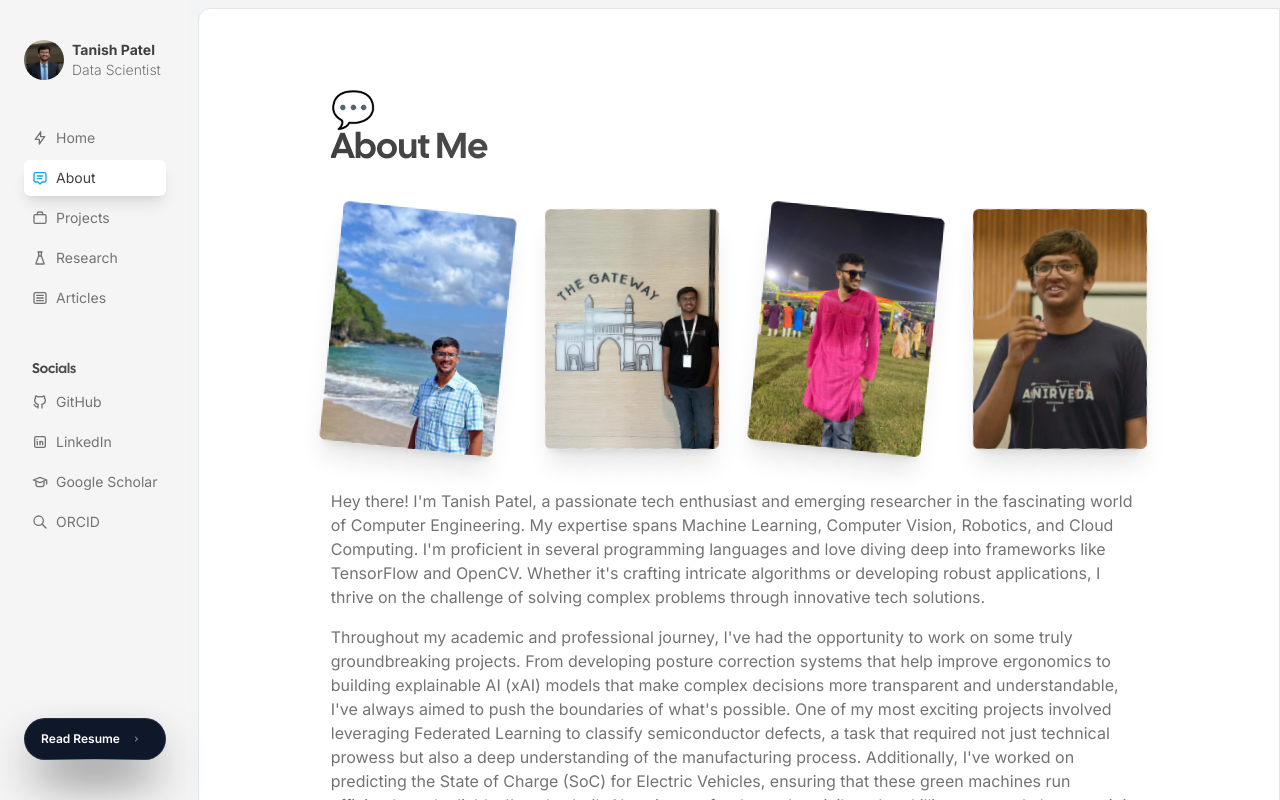
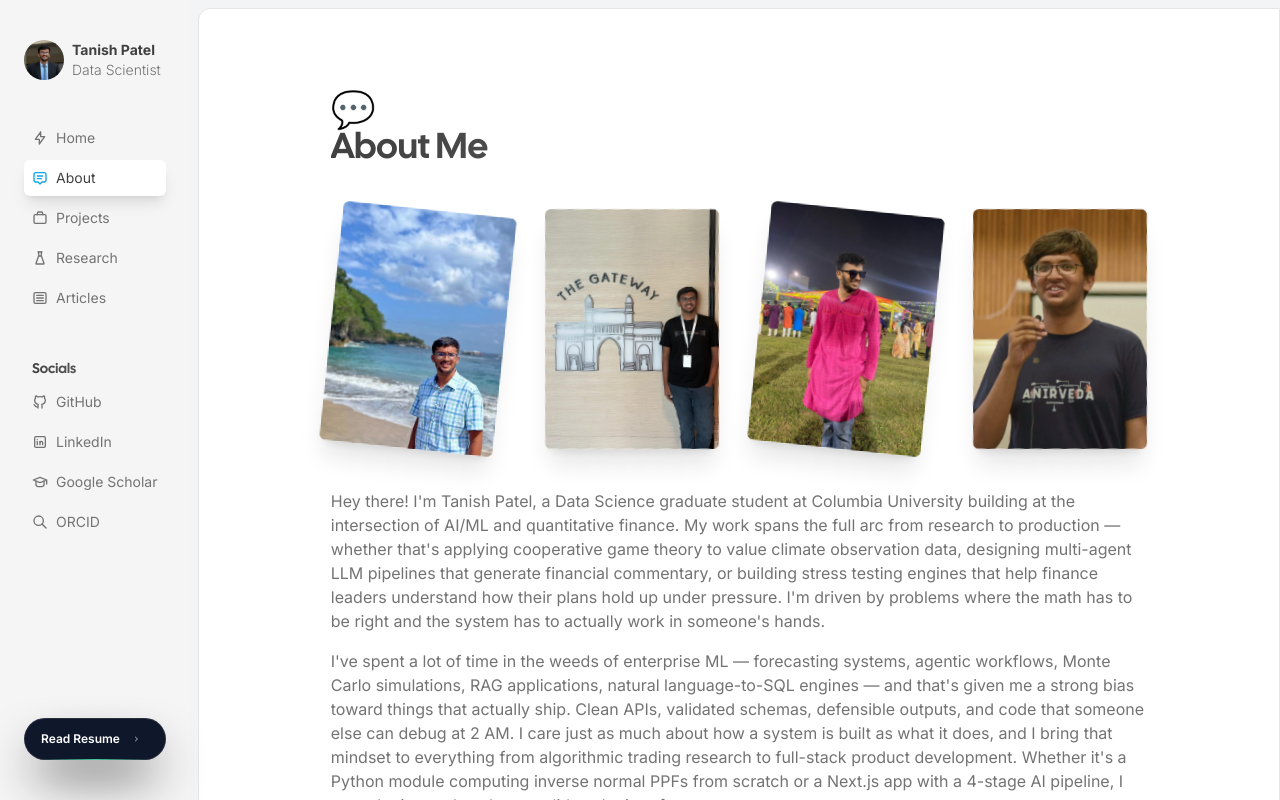
Before and after one commit to tanishpatel0106/portfolio-frontend, a Next.js app: page /about in a window 1280 px wide. Built offline with nearby package versions, Linux system fonts and the light colour scheme.

Commit message:
About Changed

```diff
--- a/src/components/About.tsx
+++ b/src/components/About.tsx
@@ -71,27 +71,22 @@ export default function About() {
 
       <div className="max-w-4xl">
         <Paragraph className=" mt-4">
-        Hey there! I&apos;m Tanish Patel, a passionate tech enthusiast and emerging researcher in the fascinating world of Computer Engineering. My expertise spans Machine Learning, Computer Vision, Robotics, and Cloud Computing. I&apos;m proficient in several programming languages and love diving deep into frameworks like TensorFlow and OpenCV. Whether it&apos;s crafting intricate algorithms or developing robust applications, I thrive on the challenge of solving complex problems through innovative tech solutions.
+        Hey there! I&apos;m Tanish Patel, a Data Science graduate student at Columbia University building at the intersection of AI/ML and quantitative finance. My work spans the full arc from research to production — whether that&apos;s applying cooperative game theory to value climate observation data, designing multi-agent LLM pipelines that generate financial commentary, or building stress testing engines that help finance leaders understand how their plans hold up under pressure. I&apos;m driven by problems where the math has to be right and the system has to actually work in someone&apos;s hands.
         </Paragraph>
         <Paragraph className=" mt-4">
-        Throughout my academic and professional journey, I&apos;ve had the opportunity to work on some truly groundbreaking projects. From developing posture correction systems that help improve ergonomics to building explainable AI (xAI) models that make complex decisions more transparent and understandable, I&apos;ve always aimed to push the boundaries of what&apos;s possible. One of my most exciting projects involved leveraging Federated Learning to classify semiconductor defects, a task that required not just technical prowess but also a deep understanding of the manufacturing process. Additionally, I&apos;ve worked on predicting the State of Charge (SoC) for Electric Vehicles, ensuring that these green machines run efficiently and reliably. I&apos;ve also built AI assistants for the underprivileged and illiterate people because it is important to give back to community we are growing in!
-        </Paragraph>
-
-        <Paragraph className=" mt-4">
-        Beyond the technical nitty-gritty, I&apos;m deeply involved in the tech community. You&apos;ll often find me at technical symposiums, soaking up the latest research and innovations, or hacking away at hackathons, where the fast-paced environment fuels my creativity and problem-solving skills. I also hold leadership positions in several student technical organizations, where I mentor peers, lead projects, and help foster a community of like-minded tech enthusiasts. For me, technology is not just about individual achievements but also about collective growth and innovation.
+        I&apos;ve spent a lot of time in the weeds of enterprise ML — forecasting systems, agentic workflows, Monte Carlo simulations, RAG applications, natural language-to-SQL engines — and that&apos;s given me a strong bias toward things that actually ship. Clean APIs, validated schemas, defensible outputs, and code that someone else can debug at 2 AM. I care just as much about how a system is built as what it does, and I bring that mindset to everything from algorithmic trading research to full-stack product development. Whether it&apos;s a Python module computing inverse normal PPFs from scratch or a Next.js app with a 4-stage AI pipeline, I want the internals to be as solid as the interface.
         </Paragraph>
         <Paragraph className=" mt-4">
-        But let&apos;s not forget the creative side of me! I believe that my technical skills don&apos;t just make me a better professional—they make me a better person. In my free time, I love to immerse myself in creative hobbies such as reading, painting, and photography. Whether it&apos;s getting lost in a captivating novel, bringing a blank canvas to life with colors, or capturing the world through my camera lens, these activities keep me grounded. They offer me a fresh perspective on problem-solving and inspire innovative thinking.
+        On the research side, I&apos;m currently working on data valuation for ocean fCO&#8322; prediction using Shapley-theoretic methods — exhaustively scoring thousands of data source coalitions to figure out which observations actually help a model and which ones quietly make it worse. It&apos;s the kind of problem that sits right at the edge of machine learning, cooperative game theory, and climate science, and it&apos;s taught me a lot about how to think carefully about data quality at scale. More broadly, I&apos;m drawn to applied ML problems in financial analytics and trading systems where the gap between a good model and a good system is the hardest part to close.
         </Paragraph>
         <Paragraph className=" mt-4">
-        I&apos;m committed to staying at the forefront of technological advancements. I constantly update myself with the latest trends, tools, and methodologies in the tech world. I believe that in this ever-evolving field, learning never stops, and I embrace every opportunity to expand my knowledge and skills. This commitment to continuous learning allows me to bring the most current and effective solutions to any project I undertake.
+        Beyond the technical work, I genuinely enjoy being part of the broader community around these ideas. I&apos;ve supported graduate courses in algorithmic trading, contributed to open-source projects, and spent more hours than I can count going back and forth on system design decisions with teammates and collaborators. Some of my best learning has come not from papers or lectures but from building something with someone and figuring out together why it broke.
         </Paragraph>
         <Paragraph className=" mt-4">
-        Welcome to my corner of the web—where tech brilliance meets creative flair, and together, they make magic happen! Here, you&apos;ll find a showcase of my projects, insights into my research, and a glimpse into my creative endeavors. Whether you&apos;re a fellow tech enthusiast, a potential collaborator, or just someone curious about what I do, I invite you to explore my world. Let&apos;s connect, innovate, and create solutions that not only solve problems but also make the world a better place.
+        Outside of work, I&apos;m usually running or cycling through the city, experimenting in the kitchen, or painting on canvas when I need to think about something that isn&apos;t a loss function. I follow F1, cricket, and soccer with probably too much enthusiasm, and I love capturing moments through photography — whether it&apos;s a street scene in New York or a mountain trail in Uttarakhand. A solo trek through the Himalayan foothills is still one of my favorite things I&apos;ve done, and I try to travel whenever I can because nothing resets perspective quite like being somewhere completely unfamiliar.
         </Paragraph>
         <Paragraph className=" mt-4">
-          Thank you for being here, and I can&apos;t wait to embark on this
-          adventure with you.
+        Welcome to my corner of the web. Here you&apos;ll find a showcase of my projects, a window into my research, and a bit of the personality behind the code. Whether you&apos;re a fellow builder, a potential collaborator, or just someone curious about what I&apos;m working on — I&apos;d love to connect. Let&apos;s build something interesting.
         </Paragraph>
       </div>
     </div>
```
